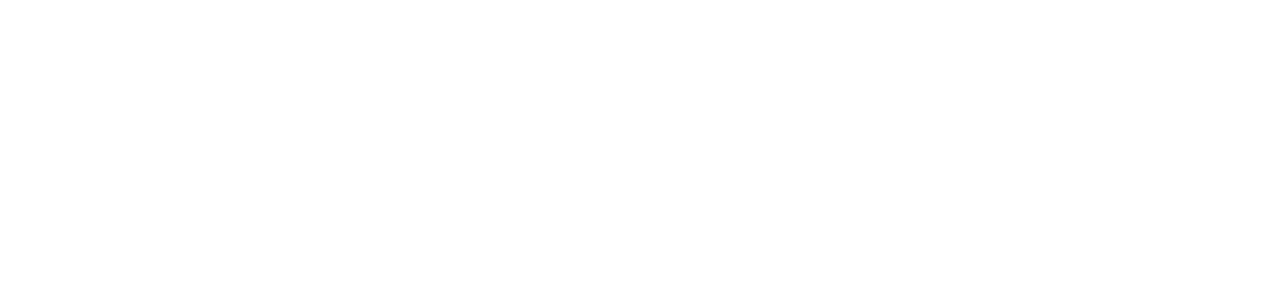
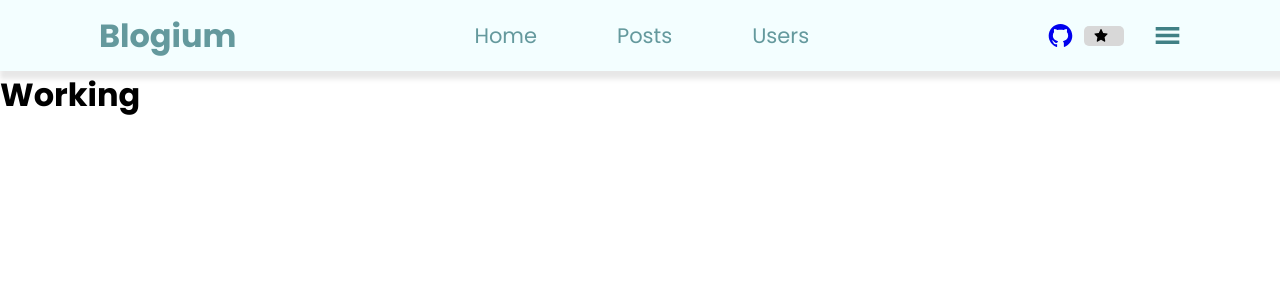
Before and after one commit to dev-yusupov/blogium, a React (Create React App) app: page / in a window 1280 px wide. Before the commit this address had no page. Shown: the top 300 px of the page. Built offline with nearby package versions, Linux system fonts and the light colour scheme; no server answers; a web font is replaced by a local one.

Commit message:
Navbar has been completed for wide screen

```diff
--- a/package.json
+++ b/package.json
@@ -14,6 +14,7 @@
     "axios": "^1.5.0",
     "react": "^18.2.0",
     "react-dom": "^18.2.0",
+    "react-icons": "^4.11.0",
     "react-redux": "^8.1.2",
     "react-router-dom": "^6.16.0",
     "react-scripts": "5.0.1",
--- a/src/App.tsx
+++ b/src/App.tsx
@@ -1,19 +1,13 @@
 import React from 'react';
 import './App.scss';
-import routers from './routers';
 import { BrowserRouter as Router, Route, Routes } from 'react-router-dom';
+import MainLayout from './layout';
 
 function App() {
   return (
     <Router>
       <Routes>
-        {
-          routers.map((prop, key) => {
-            return (
-              <Route path={prop.path} Component={prop.component} key={key} />
-            )
-          })
-        }
+        <Route path='/' Component={MainLayout} />
       </Routes>
     </Router>
   );
--- /dev/null
+++ b/src/components/Navbar/GitHub.tsx
@@ -0,0 +1,29 @@
+import React, { useEffect, useState } from "react";
+import axios from "axios";
+import { AiFillGithub, AiFillStar } from "react-icons/ai";
+
+const GitHub: React.FC = () => {
+
+    const [totalStars, setTotalStars] = useState<number>();
+
+    useEffect(() => {
+        axios.get(`https://api.github.com/repos/dev-yusupov/blogium`)
+        .then((response) => {
+            setTotalStars(response.data.stargazers_count)
+        })
+    }, []);
+
+    return (
+        <div className="GitHub">
+            <a href="https://github.com/dev-yusupov/blogium">
+                <AiFillGithub />
+            </a>
+            <div className="GitHub-Stars">
+                <AiFillStar />
+                <p>{totalStars}</p>
+            </div>
+        </div>
+    )
+}
+
+export default GitHub
--- a/src/components/Navbar/Navbar.tsx
+++ b/src/components/Navbar/Navbar.tsx
@@ -1,18 +1,36 @@
-import React, { Component } from "react";
+import React from "react";
+import GitHub from "./GitHub";
+import { GiHamburgerMenu } from "react-icons/gi"
 
-class Navbar extends Component {
-    constructor(props: {} | Readonly<{}>) {
-        super(props);
-        this.state = { count: 0 }
-    }
+const Navbar: React.FC = () => {
 
-    render() {
-        return (
-            <div className="Navbar">
-                <p>Working</p>
+    return (
+        <div className="Navbar">
+            <div className="Navbar-Logo">
+                <h1>Blogium</h1>
             </div>
-        )
-    }
+            <div className="Navbar-Items">
+                <ul>
+                    <li className="Navbar-Item">
+                        <a href="/">Home</a>
+                    </li>
+                    <li className="Navbar-Item">
+                        <a href="/posts">Posts</a>
+                    </li>
+                    <li className="Navbar-Item">
+                        <a href="/users">Users</a>
+                    </li>
+                </ul>
+            </div>
+            <div className="Navbar-Items-Right">
+                <div className="Navbar-GitHub">
+                    <GitHub />
+                </div>
+                <GiHamburgerMenu size={"27px"} color="#408085" />
+            </div>
+        </div>
+    )
+
 
 }
 
--- a/src/components/components.scss
+++ b/src/components/components.scss
@@ -0,0 +1,64 @@
+@import "../utils/design-variables.scss";
+.Navbar {
+    display: flex;
+    flex-direction: row;
+    align-items: center;
+    background-color: $light-color;
+    box-shadow: 3px 5px 5px 3px rgba($color: #868686, $alpha: .2);
+    justify-content: space-around;
+}
+.Navbar .Navbar-Logo h1 {
+    color: $dark-color;
+}
+.Navbar .Navbar-Items ul {
+    display: flex;
+    flex-direction: row;
+}
+.Navbar .Navbar-Items ul .Navbar-Item {
+    list-style: none;
+    padding: 20px 40px;
+}
+.Navbar .Navbar-Items ul .Navbar-Item a {
+    text-decoration: none;
+    color: $dark-color;
+    font-size: 21px;
+}
+.Navbar .Navbar-Items-Right {
+    display: flex;
+    flex-direction: row;
+    align-items: center;
+    column-gap: 30px;
+}
+
+// Github Component
+.GitHub {
+    display: flex;
+    flex-direction: row;
+    align-items: center;
+    column-gap: 10px;
+}
+.GitHub a {
+    font-size: 27px;
+    display: flex;
+    flex-direction: row;
+    align-items: center;
+}
+.GitHub .GitHub-Stars {
+    display: flex;
+    flex-direction: row;
+    align-items: center;
+    justify-content: space-around;
+    background-color: #d8d8d8;
+    padding: 2px 5px;
+    width: 40px;
+    border-radius: 5px;
+}
+
+@media screen and (max-width: 796px) {
+    .Navbar {
+        padding: 20px;
+    }
+    .Navbar .Navbar-Items {
+        display: none;
+    }
+}
--- a/src/layout/main.tsx
+++ b/src/layout/main.tsx
@@ -1,9 +1,13 @@
-import React, { Component } from "react"
+import React, { Component } from "react";
+import { Navbar } from "../components";
 
 class MainLayout extends Component {
     render(): React.ReactNode {
         return (
-            <h1>Working</h1>
+            <>
+                <Navbar />
+                <h1>Working</h1>
+            </>
         )
     }
 }
--- /dev/null
+++ b/src/utils/design-variables.scss
@@ -0,0 +1,2 @@
+$light-color: rgba($color: #d6fcff, $alpha: .3);
+$dark-color: rgba($color: #408085, $alpha: .8);
```
Also changed, not shown: 1 other file (tests, documents, lock files or other folders).
